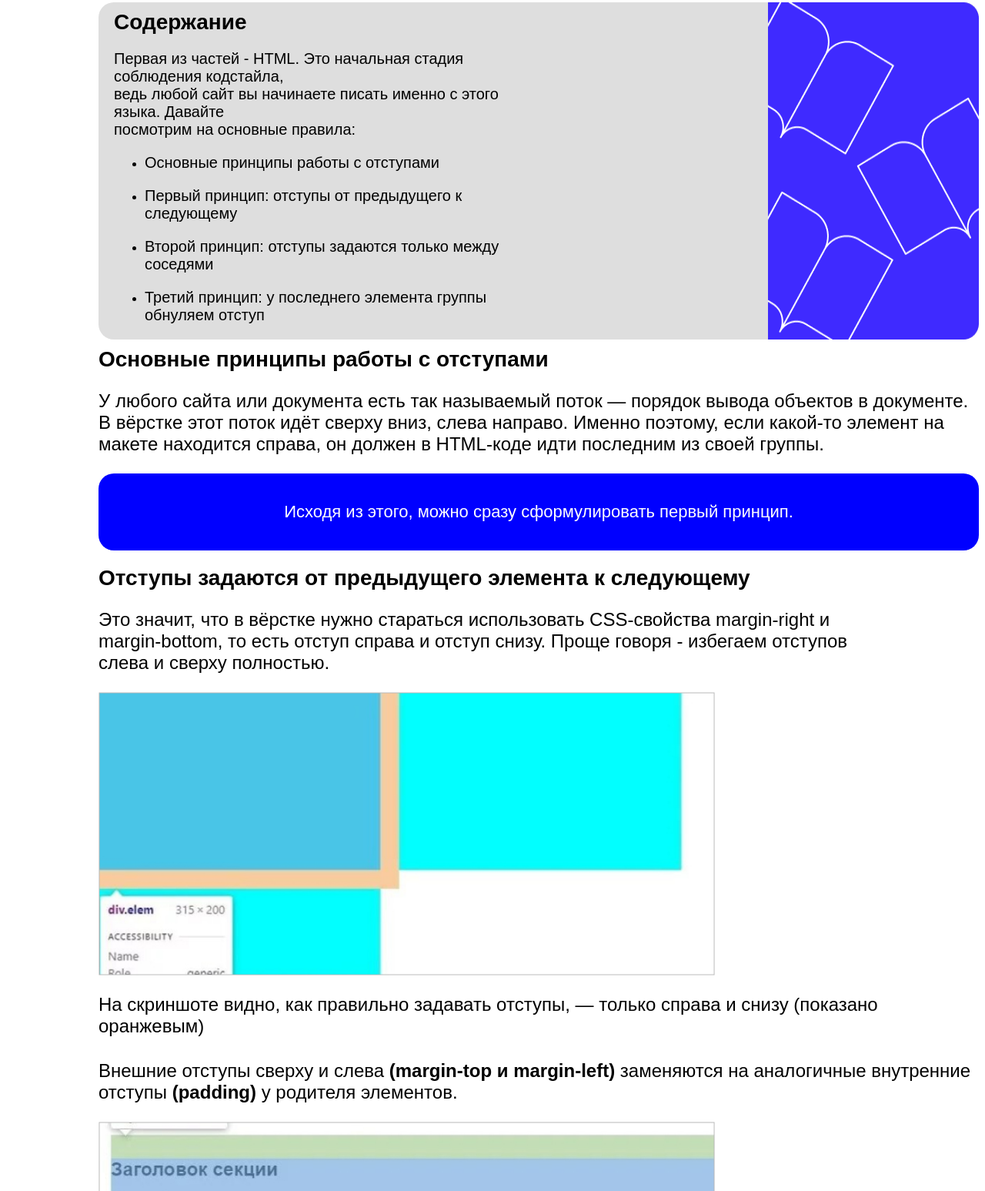
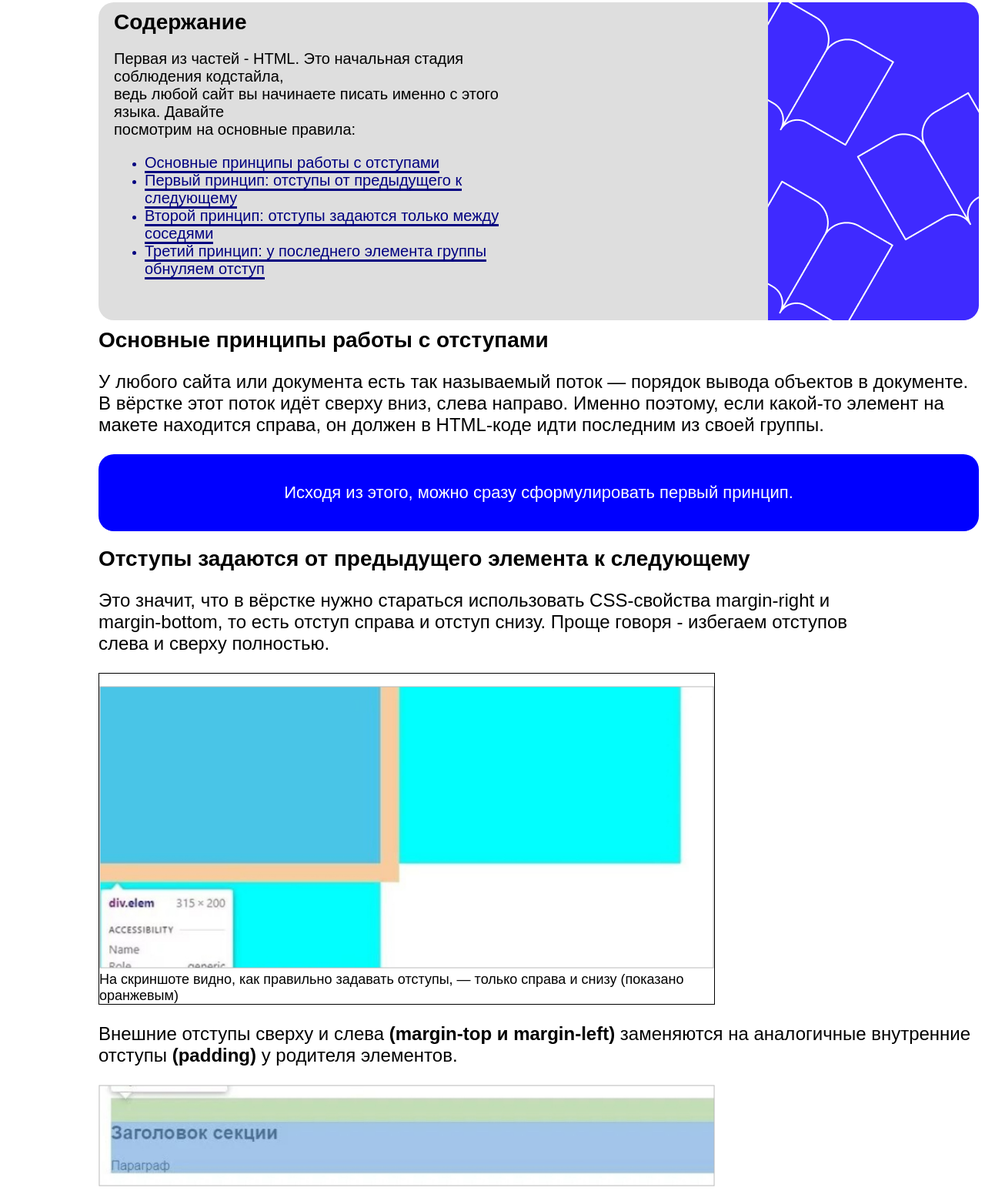
Before and after one commit to Tripingoff/-2-3, a plain HTML site: page article.html in a window 1280 px wide. Shown: the part 369-1916 px from the top of the page at 77% size. Drawn offline with Linux system fonts and the light colour scheme.

Commit message:
second commit

```diff
--- a/article.html
+++ b/article.html
@@ -20,34 +20,36 @@
     <div class="container1"><div class="block">
     <h2>Содержание
     </h2>
-    <p class="teg">Первая из частей - HTML. Это начальная стадия соблюдения кодстайла,<br> ведь любой сайт вы начинаете
+    <p class="pgray">Первая из частей - HTML. Это начальная стадия соблюдения кодстайла,<br> ведь любой сайт вы начинаете
         писать именно с этого языка. Давайте <br>посмотрим на основные правила:
     </p>
-    <ul>
-        <li><p class="teg">Основные принципы работы с отступами</p></li>
-        <li><p class="teg">Первый принцип: отступы от предыдущего к следующему</p></li>
-        <li><p class="teg">Второй принцип: отступы задаются только между соседями</p></li>
-        <li><p class="teg">Третий принцип: у последнего элемента группы обнуляем отступ</p></li>
+    <ul class="">
+        <li class=""><a href="#1" class="teg">Основные принципы работы с отступами</a></li>
+        <li class=""><a href="#2" class="teg">Первый принцип: отступы от предыдущего к следующему</a></li>
+        <li class=""><a href="#3" class="teg">Второй принцип: отступы задаются только между соседями</a></li>
+        <li class=""><a href="#4" class="teg">Третий принцип: у последнего элемента группы обнуляем отступ</a></li>
     </ul>
     </div>
     <img src="img/decorate-1.png">
     </div>
-<div class="b1">
+<div id="1">
     <h2>Основные принципы работы с отступами</h2>
     <p>У любого сайта или документа есть так называемый поток — порядок вывода объектов в документе. В вёрстке этот поток идёт сверху вниз, слева направо. Именно поэтому, если какой-то элемент на макете находится справа, он должен в HTML-коде идти последним из своей группы.
     </p>
     <p class="metka">Исходя из этого, можно сразу сформулировать первый принцип.
     </p>
 </div>
-<div class="b2">
+<div id="2">
     <h2>Отступы задаются от предыдущего элемента к следующему
     </h2>
     <p>Это значит, что в вёрстке нужно стараться использовать CSS-свойства margin-right и<br> margin-bottom, то есть отступ справа и отступ снизу. Проще говоря - избегаем отступов<br> слева и сверху полностью.
     </p>
-    <figure class="figure">
-        <img src="img/1.jpg" width="70%">
-        <figcaption class="figcap">На скриншоте видно, как правильно задавать отступы, — только справа и снизу (показано оранжевым)</figcaption>
+    <div class="bor">
+    <figure class="figure1">
+        <img src="img/1.jpg" width="920px">
+        <figcaption class="figcap1">На скриншоте видно, как правильно задавать отступы, — только справа и снизу (показано оранжевым)</figcaption>
     </figure>
+    </div>
     <p>Внешние отступы сверху и слева <strong>(margin-top и margin-left)</strong> заменяются на аналогичные внутренние отступы <strong>(padding)</strong> у родителя элементов.
     </p>
     <figure class="figure">
@@ -56,7 +58,7 @@
     </figure>
     </div>
 
-<div  class="b3">
+<div  id="3">
     <h2>Отступы задаются только между соседними элементами в потоке</h2>
     <p>Если у блока нет соседа с левой стороны — задавать ему отступ слева нельзя. То же самое касается любой из сторон.</p>
     <figure class="figure">
@@ -71,8 +73,8 @@
     </figure>
     </div>
 
-    <div class="b4">
-    <h2 class="b4">Последнему элементу группы нужно обнулять отступ
+    <div id="4">
+    <h2>Последнему элементу группы нужно обнулять отступ
     </h2>
     <p>Это легко сделать с помощью псевдоклассов в CSS. Например, есть псевдокласс <strong>:last-child</strong>, который позволяет выбрать последний элемент из группы (например, как в нашем случае: мы найдём последний элемент списка).</p>
     <p>С помощью <strong>:last-child</strong> мы обнуляем отступ у последнего <strong>ul</strong>, как показано в примере. Теперь всё работает как надо.</p>
@@ -99,7 +101,7 @@
 
     <div class="container2"><div class="block1">
     <h2>Итог</h2>
-    <p class="teg">Это основные правила организации отступов, которые помогут вам<br>
+    <p class="pgray">Это основные правила организации отступов, которые помогут вам<br>
         сделать вёрстку качественной и гибкой. Главное — начать им следовать.<br>
         Со временем их соблюдение войдёт в привычку и вы начнёте сразу<br>
         понимать, где можно допустить ошибку и как её избежать.
--- a/css/style.css
+++ b/css/style.css
@@ -111,6 +111,14 @@ body {
     margin-right: 0px;
 }
 
+.figure1{
+    margin-left: 0px;
+    margin-bottom: 0cm;
+    margin-right: 0px;
+
+}
+
+
 .figcap{
     margin-left: 0px;
     margin-bottom: 30px;
@@ -119,7 +127,32 @@ body {
     font-size: 24px;
 }
 
+.figcap1{
+    font-size: 18px;
+}
+
 .teg{
     font-size: 20px;
 
 }
+
+.bor{
+    border: 1px solid;
+    width: 70%;
+    height: 50%;
+}
+
+.teg{
+    border-bottom-style: solid;
+    border-bottom-color: navy ;
+    color: navy;
+}
+
+ul li::marker {
+    color: navy;
+}
+
+.pgray{
+    font-size: 20px;
+    color: black;
+}
```
